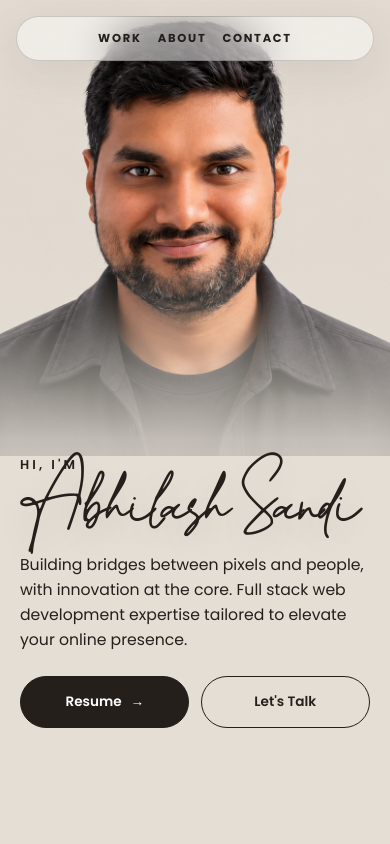
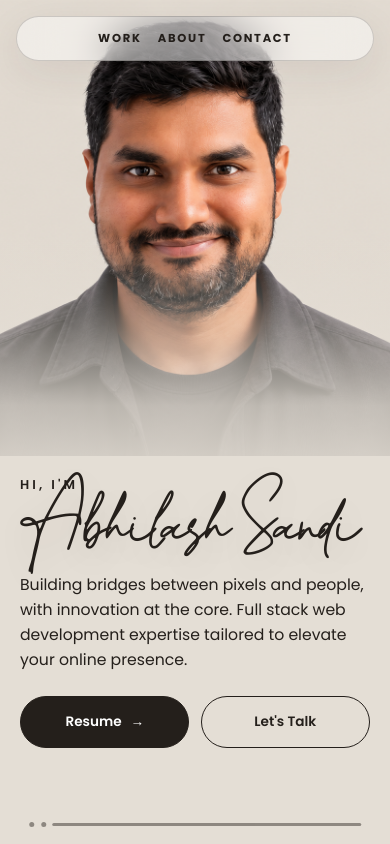
Before and after one commit to abhilashsandi/abhilashsandi.github.io, a React (Create React App) app: page / in a window 390 px wide. Shown: the top 844 px of the page. Built offline with nearby package versions, Linux system fonts and the light colour scheme; a web font is replaced by a local one.

Commit message:
fix: compact tall mobile hero

```diff
--- a/src/components/Landing/Landing.css
+++ b/src/components/Landing/Landing.css
@@ -19,8 +19,8 @@
     display:grid;
     grid-template-rows:auto auto;
     align-content:start;
-    min-height:100svh;
-    padding:0 1.25rem 2.5rem;
+    min-height:0;
+    padding:0 1.25rem 2rem;
     overflow:hidden;
   }
   .cursor-hero::after{
@@ -51,7 +51,7 @@
     z-index:3;
     align-self:start;
     width:100%;
-    padding-top:0;
+    padding-top:1.25rem;
   }
   .cursor-hero__eyebrow{
     margin-bottom:.45rem;
```
